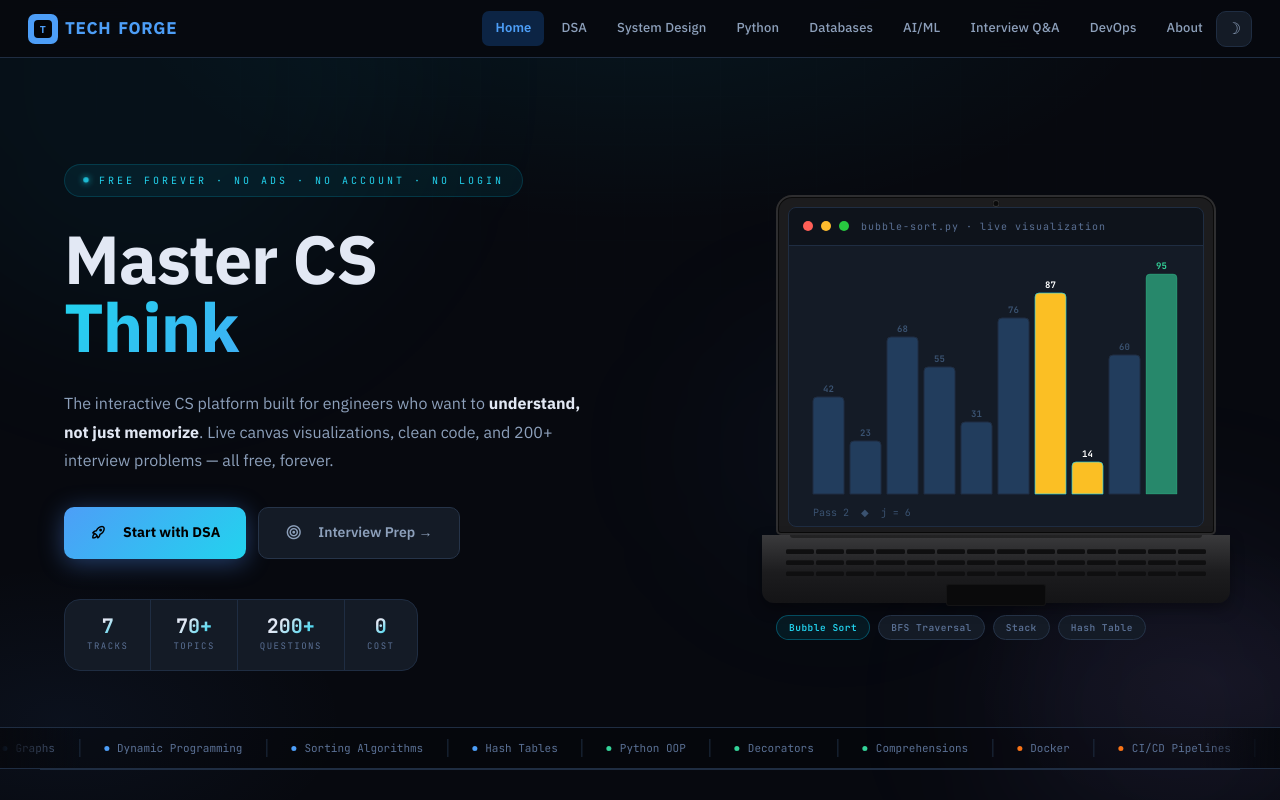
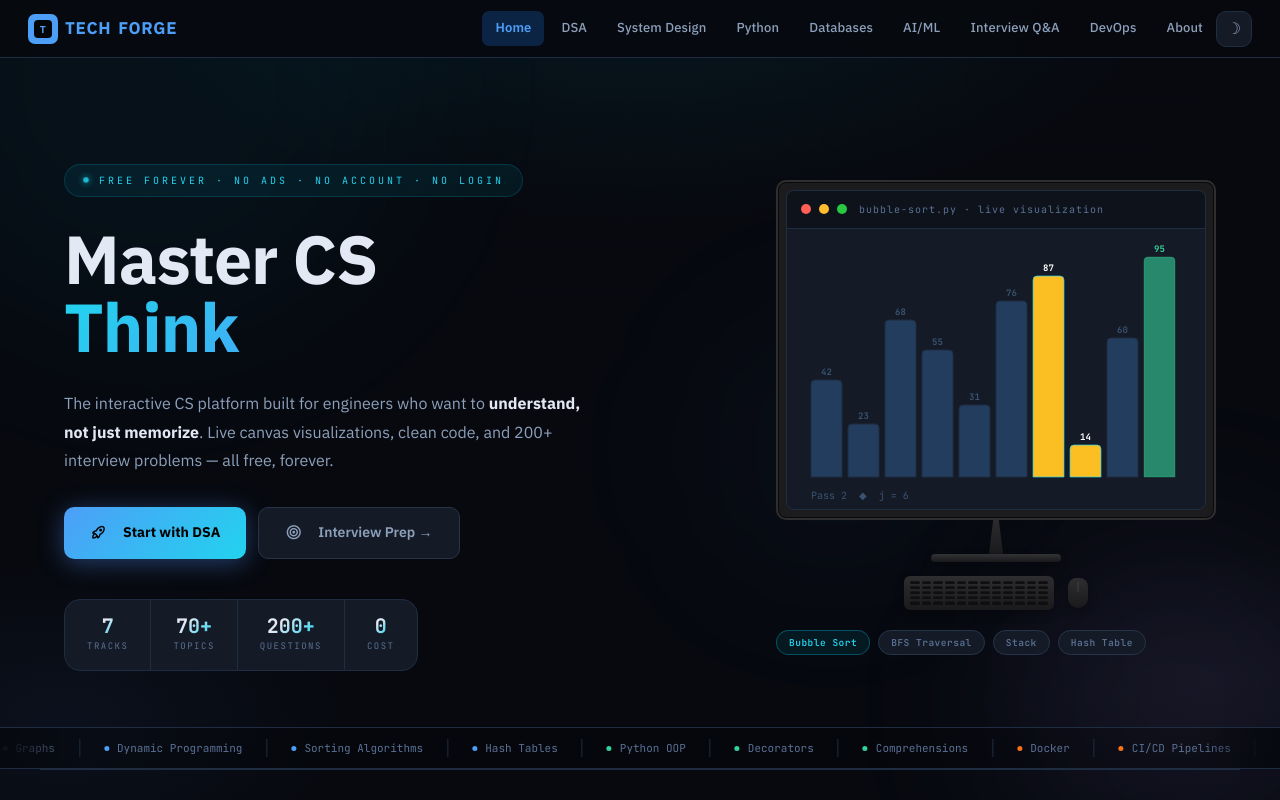
Before and after one commit to MOHD-OMER/TechForge, a plain HTML site: page index.html in a window 1280 px wide. Shown: the top 800 px of the page. Drawn offline with Linux system fonts and the light colour scheme.

Commit message:
feat(hero): replace laptop mockup with desktop monitor + keyboard + mouse setup

```diff
--- a/assets/css/forge_base.css
+++ b/assets/css/forge_base.css
@@ -122,7 +122,7 @@ html.light .hero-right::before {
   z-index: -1;
   pointer-events: none;
 }
-html.light .laptop-screen {
+html.light .monitor-screen {
   box-shadow: inset 0 0 0 2px #2e2e30, inset 0 0 0 3px #0a0a0a, 0 20px 60px rgba(251,191,36,.20), 0 8px 24px rgba(36,23,5,.14);
 }
 html.light .canvas-panel {
--- a/index.html
+++ b/index.html
@@ -177,52 +177,58 @@
   display: flex; flex-direction: column; gap: 12px;
   animation: fadeUp .5s .18s ease both;
 }
-.laptop-mockup { position: relative; }
-.laptop-screen {
+.monitor-mockup { position: relative; padding-bottom: 8px; }
+.monitor-screen {
   background: #1c1c1e;
-  border-radius: 16px 16px 5px 5px;
-  padding: 12px 12px 8px;
+  border-radius: 10px;
+  padding: 10px;
   position: relative;
   box-shadow: inset 0 0 0 2px #2e2e30, inset 0 0 0 3px #0a0a0a;
 }
-.laptop-notch {
-  position: absolute; top: 5px; left: 50%; transform: translateX(-50%);
-  width: 7px; height: 7px; border-radius: 50%;
-  background: #0a0a0a; box-shadow: inset 0 0 0 1px #333;
+.monitor-stand {
+  width: 14px; height: 34px;
+  margin: 0 auto;
+  background: linear-gradient(180deg, #2c2c2e 0%, #1a1a1c 100%);
+  clip-path: polygon(30% 0%, 70% 0%, 100% 100%, 0% 100%);
 }
-.laptop-base {
-  height: 68px;
-  margin: 0 -14px 0;
-  background: linear-gradient(180deg, #3a3a3c 0%, #1c1c1e 55%, #141416 100%);
-  border-radius: 0 0 12px 12px;
-  position: relative;
-  padding: 8px 20px 0;
-  box-shadow: 0 6px 14px rgba(0,0,0,.35);
+.monitor-base {
+  width: 130px; height: 8px;
+  margin: 0 auto;
+  background: linear-gradient(180deg, #333335 0%, #19191b 100%);
+  border-radius: 6px;
+  box-shadow: 0 4px 10px rgba(0,0,0,.3);
 }
-.laptop-base::before {
-  content: '';
-  position: absolute; top: 0; left: 6%; right: 6%; height: 3px;
-  background: rgba(0,0,0,.4);
-  border-radius: 0 0 3px 3px;
+.desk-accessories {
+  display: flex; align-items: center; justify-content: center; gap: 14px;
+  margin-top: 14px;
 }
-.laptop-keys {
+.desk-keyboard {
+  width: 150px; height: 34px;
+  background: linear-gradient(180deg, #2e2e30 0%, #1a1a1c 100%);
+  border-radius: 6px;
+  padding: 5px 6px;
   display: grid;
-  grid-template-columns: repeat(14, 1fr);
+  grid-template-columns: repeat(12, 1fr);
+  grid-auto-rows: 1fr;
   gap: 2px;
-  padding: 6px 4px 0;
+  box-shadow: 0 4px 10px rgba(0,0,0,.25);
 }
-.laptop-keys span {
-  height: 5px;
+.desk-keyboard span {
   background: #0f0f10;
   border-radius: 1.5px;
-  box-shadow: inset 0 0.5px 0 rgba(255,255,255,.06);
+  box-shadow: inset 0 0.5px 0 rgba(255,255,255,.05);
 }
-.laptop-trackpad {
-  width: 100px; height: 22px;
-  margin: 8px auto 0;
-  background: #0a0a0b;
-  border-radius: 3px;
-  box-shadow: inset 0 0 0 1px rgba(255,255,255,.04);
+.desk-mouse {
+  width: 20px; height: 30px;
+  background: linear-gradient(180deg, #2e2e30 0%, #1a1a1c 100%);
+  border-radius: 10px 10px 12px 12px;
+  position: relative;
+  box-shadow: 0 4px 10px rgba(0,0,0,.25);
+}
+.desk-mouse::after {
+  content: '';
+  position: absolute; top: 4px; left: 50%; transform: translateX(-50%);
+  width: 1px; height: 10px; background: rgba(255,255,255,.12);
 }
 .canvas-panel {
   background: var(--card); border: 1px solid var(--border); border-radius: 8px;
@@ -658,9 +664,8 @@
     </div>
 
     <div class="hero-right">
-      <div class="laptop-mockup">
-        <div class="laptop-screen">
-          <div class="laptop-notch"></div>
+      <div class="monitor-mockup">
+        <div class="monitor-screen">
           <div class="canvas-panel">
             <div class="canvas-panel-bar">
               <span class="cpb-dot"></span><span class="cpb-dot"></span><span class="cpb-dot"></span>
@@ -669,11 +674,11 @@
             <canvas id="heroCanvas"></canvas>
           </div>
         </div>
-        <div class="laptop-base">
-          <div class="laptop-keys"><span></span><span></span><span></span><span></span><span></span><span></span><span></span><span></span><span></span><span></span><span></span><span></span><span></span><span></span></div>
-          <div class="laptop-keys"><span></span><span></span><span></span><span></span><span></span><span></span><span></span><span></span><span></span><span></span><span></span><span></span><span></span><span></span></div>
-          <div class="laptop-keys"><span></span><span></span><span></span><span></span><span></span><span></span><span></span><span></span><span></span><span></span><span></span><span></span><span></span><span></span></div>
-          <div class="laptop-trackpad"></div>
+        <div class="monitor-stand"></div>
+        <div class="monitor-base"></div>
+        <div class="desk-accessories">
+          <div class="desk-keyboard"><span></span><span></span><span></span><span></span><span></span><span></span><span></span><span></span><span></span><span></span><span></span><span></span><span></span><span></span><span></span><span></span><span></span><span></span><span></span><span></span><span></span><span></span><span></span><span></span><span></span><span></span><span></span><span></span><span></span><span></span><span></span><span></span><span></span><span></span><span></span><span></span><span></span><span></span><span></span><span></span><span></span><span></span><span></span><span></span><span></span><span></span><span></span><span></span><span></span><span></span><span></span><span></span><span></span><span></span><span></span><span></span><span></span><span></span><span></span><span></span></div>
+          <div class="desk-mouse"></div>
         </div>
       </div>
       <div class="canvas-mini-pills">
```
